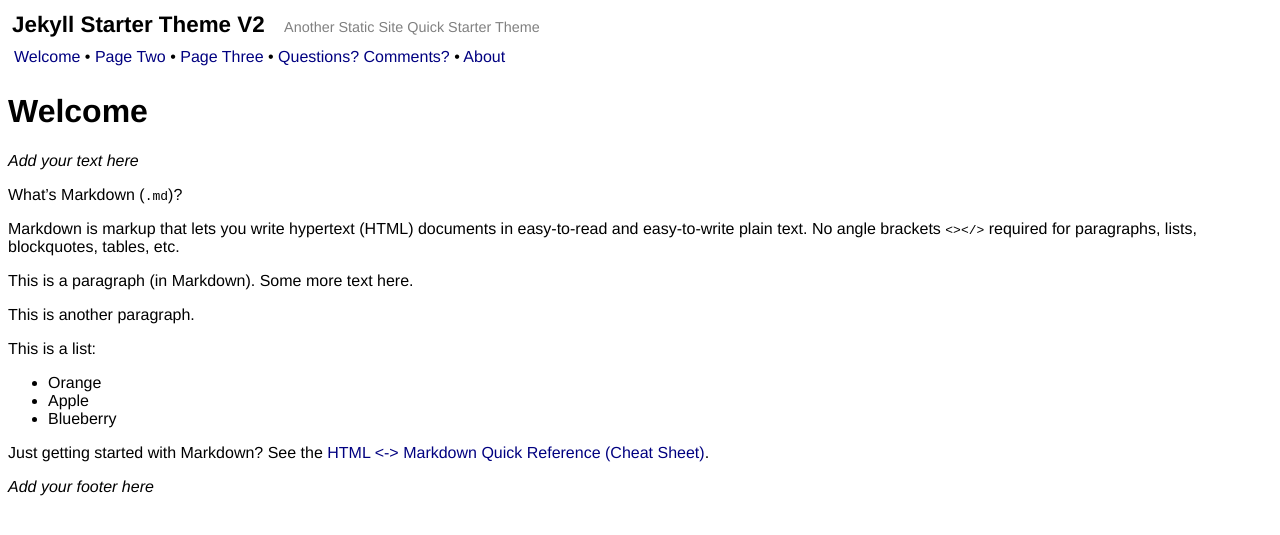
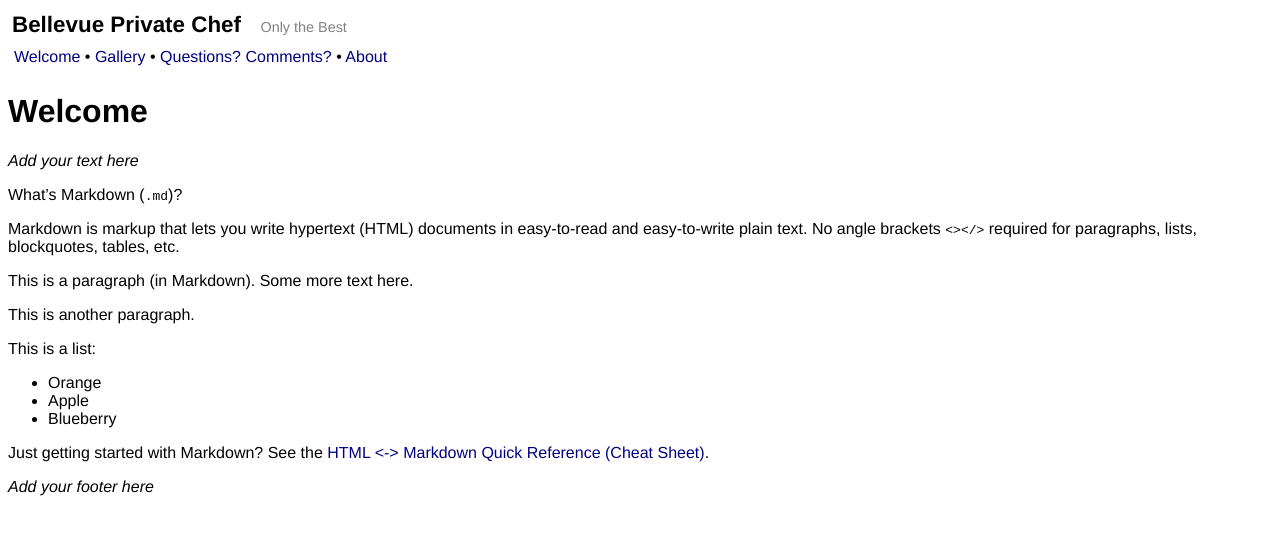
Before and after one commit to henrythemes/jekyll-starter-theme-v2, a Jekyll site: the page built from index.md, in a window 1280 px wide. Shown: the top 535 px of the page. Built offline with Jekyll 4.4.1, drawn with Linux system fonts in a browser that asks for light colours.

Commit message:
Update _config.yml
add nav

```diff
--- a/_config.yml
+++ b/_config.yml
@@ -1,16 +1,15 @@
 ###########
 # site.title
 
-title:    'Jekyll Starter Theme V2'
-subtitle: 'Another Static Site Quick Starter Theme'
+title:    'Bellevue Private Chef'
+subtitle: 'Only the Best'
 
 
 nav:
 - { title: 'Welcome',              href: '/' }
-- { title: 'Page Two',             href: '/two.html' }
-- { title: 'Page Three',           href: '/three.html' }
-- { title: 'Questions? Comments?', href: 'http://groups.google.com/group/wwwmake' }
-- { title: 'About',                href: 'https://github.com/henrythemes/jekyll-starter-theme-v2' }
+- { title: 'Gallery',             href: '/gallery.html' }
+- { title: 'Questions? Comments?', href: '/contact.html' }
+- { title: 'About',                href: '/about.html' }
 
 
 #########################
```
